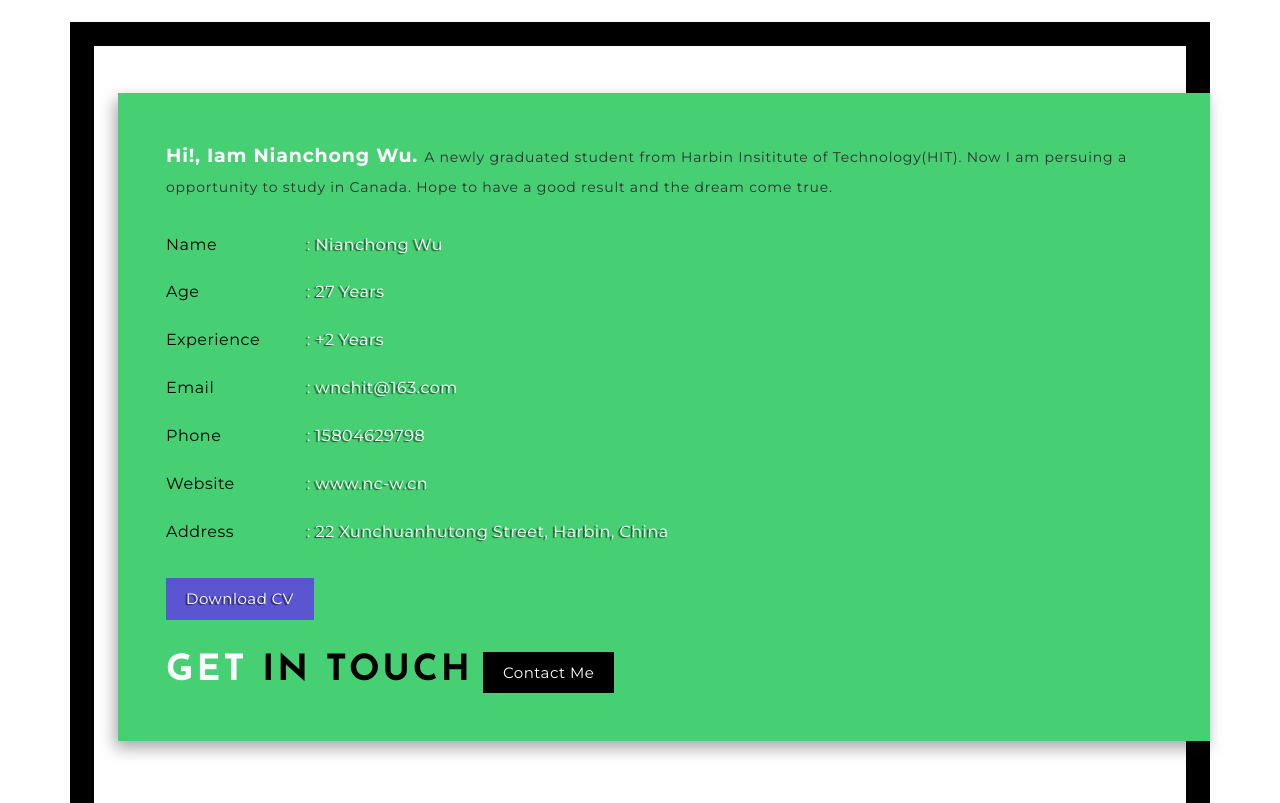
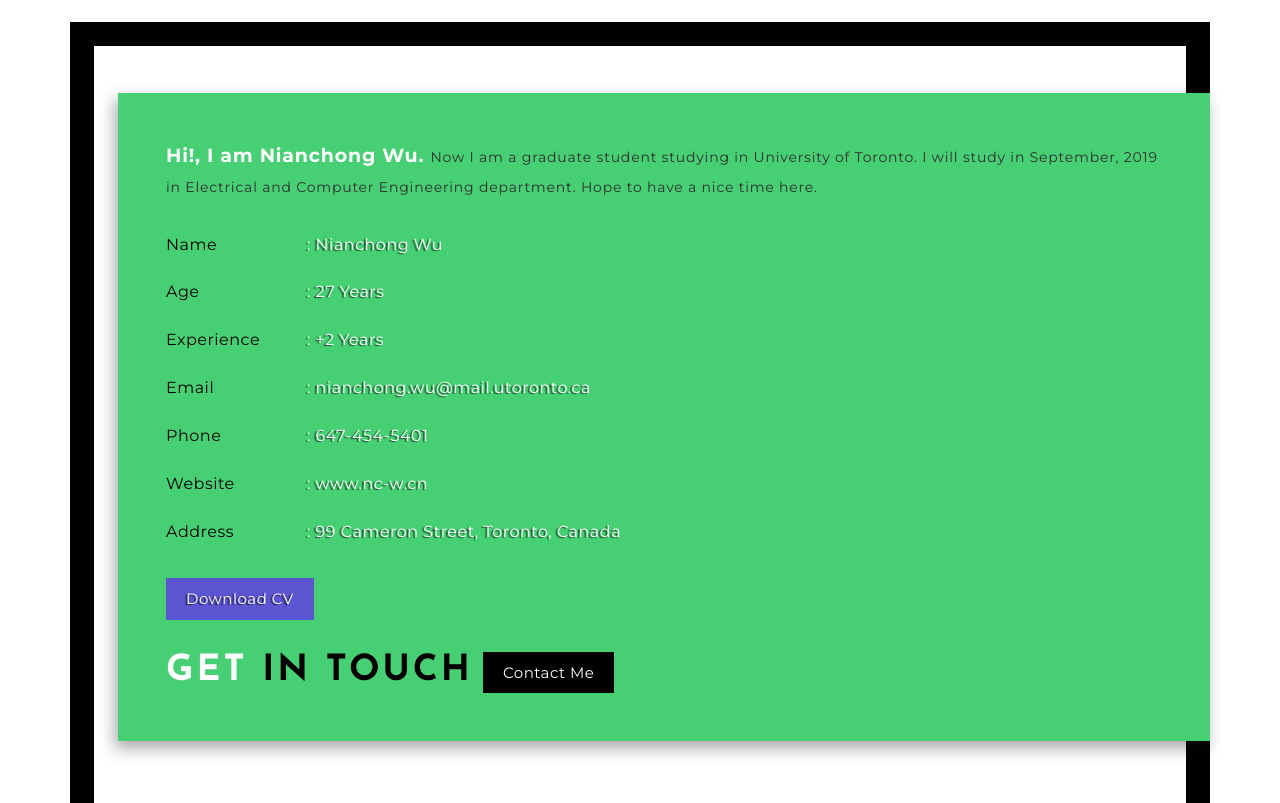
Before and after one commit to 2nc/2nc.github.io, a plain HTML site: page index.html in a window 1280 px wide. Shown: the part 857-1660 px from the top of the page. Drawn offline with Linux system fonts and the light colour scheme.

Commit message:
Modify information

```diff
--- a/index.html
+++ b/index.html
@@ -157,15 +157,15 @@
 				<div class="about-border-w3ls">
 				</div>
 				<div class="person-info-agileits-w3layouts">
-					<p class="para-agileits-w3layouts"><span>Hi!, Iam Nianchong Wu. </span>A newly graduated student from Harbin Insititute of Technology(HIT). Now I am persuing a opportunity to study in Canada. Hope to have a good result and the dream come true.</p>
+					<p class="para-agileits-w3layouts"><span>Hi!, I am Nianchong Wu. </span>Now I am a graduate student studying in University of Toronto. I will study in September, 2019 in Electrical and Computer Engineering department. Hope to have a nice time here.</p>
 					<ul>
 						<li><span>Name</span>: Nianchong Wu</li>
 						<li><span>Age</span>: 27 Years</li>
 						<li><span>Experience</span>: +2 Years</li>
-						<li><span>Email</span>: <a href="mailto:wnchit@163.com">wnchit@163.com</a></li>
-						<li><span>Phone</span>: 15804629798</li>
+						<li><span>Email</span>: <a href="mailto:nianchong.wu@mail.utoronto.ca">nianchong.wu@mail.utoronto.ca</a></li>
+						<li><span>Phone</span>: 647-454-5401</li>
 						<li><span>Website</span>: <a href="#">www.nc-w.cn</a></li>
-						<li><span>Address</span>: 22 Xunchuanhutong Street, Harbin, China</li>
+						<li><span>Address</span>: 99 Cameron Street, Toronto, Canada</li>
 						<li><a href="CV/cv.doc" class="botton-w3ls">Download CV</a>
 						</li>
 					</ul>
@@ -458,9 +458,9 @@
 				</div>
 				<div class="address-w3layouts">
 					<p class="para-agileits-w3layouts"></p>
-					<h4><a href="wnchit@163.com">wnchit@163.com</a></h4>
-					<h6>1580 462 9798</h6>
-					<p class="para-agileits-w3layouts">22 Xunchuanhutong Street, Harbin, China</p>
+					<h4><a href=" nianchong.wu@mail.utoronto.ca">nianchong.wu@mail.utoronto.ca</a></h4>
+					<h6> 647-454-5401</h6>
+					<p class="para-agileits-w3layouts"> 99 Cameron Street, Toronto, Canada</p>
 				</div>
 				<div class="botttom-nav-agileits">
 					<div class="w3l-social">
```
